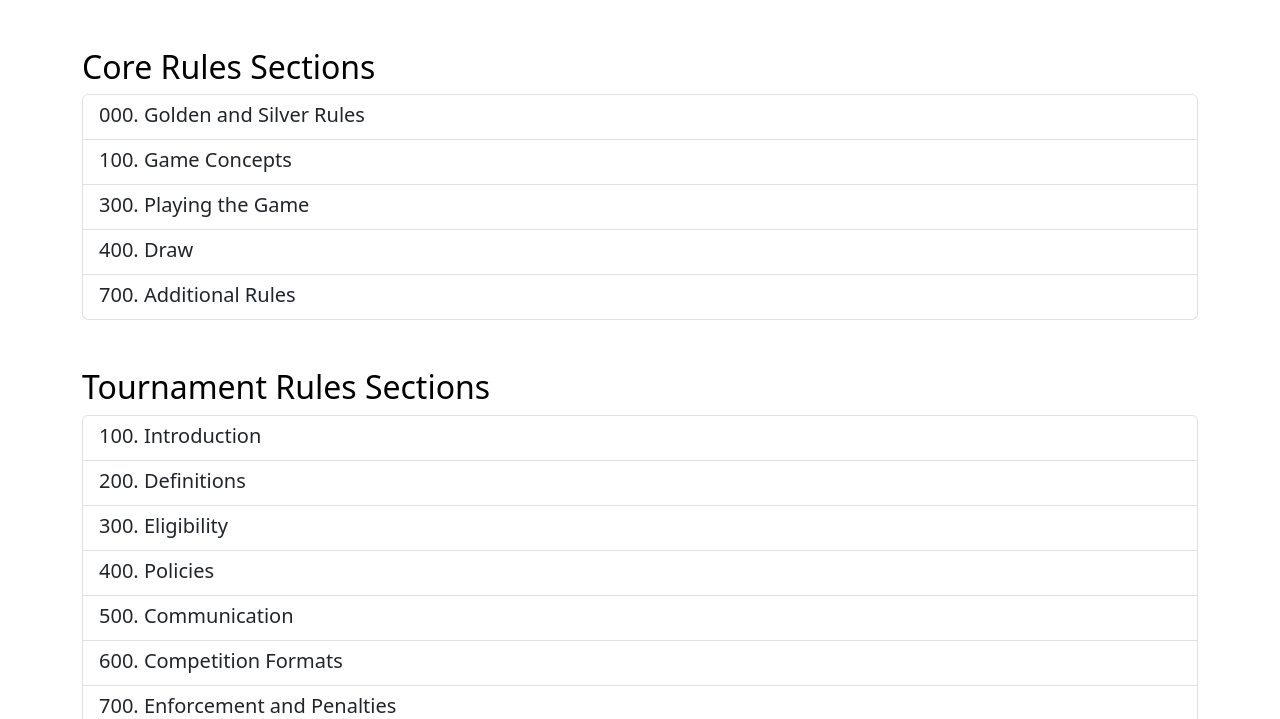
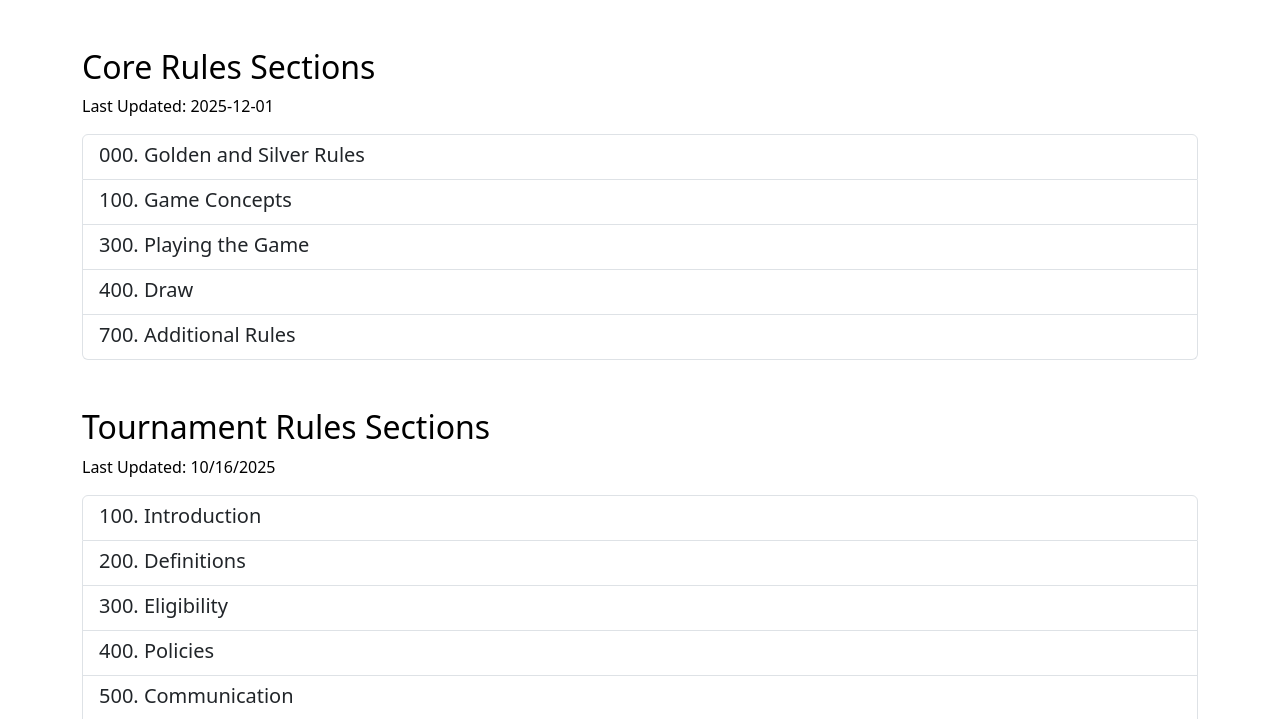
Before and after one commit to diracdeltafunct/orulings, a Django app: page / in a window 1280 px wide. Shown: the part 71-790 px from the top of the page. Run offline with Django 5.2, Linux system fonts and the light colour scheme; data comes from the database, SQL or seed files in the repository; data that the repository does not hold is empty; parts of the project's set-up code (start-up, migrations or seed data) failed here and were passed over; some libraries are stand-ins or nearby versions.

Commit message:
added edited dates

```diff
--- a/post/templates/blog_index.html
+++ b/post/templates/blog_index.html
@@ -16,6 +16,7 @@
     {% if crsections %}
         <div class="crsections mt-5">
             <h2>Core Rules Sections</h2>
+            <p>Last Updated: 2025-12-01</p>
             <div class="list-group">
                 {% for section in crsections %}
                     <a href="{{ section.url }}" class="list-group-item list-group-item-action">
@@ -29,6 +30,7 @@
     {% if trsections %}
         <div class="trsections mt-5">
             <h2>Tournament Rules Sections</h2>
+            <p>Last Updated: 10/16/2025</p>
             <div class="list-group">
                 {% for section in trsections %}
                     <a href="{{ section.url }}" class="list-group-item list-group-item-action">
--- a/post/templates/crsection_detail.html
+++ b/post/templates/crsection_detail.html
@@ -12,6 +12,7 @@
                 <li class="breadcrumb-item active" aria-current="page">Section {{ section.section }}</li>
             </ol>
         </nav>
+        <p class="text-muted">Last Updated: 2025-12-01</p>
 
         {% if parent_section %}
         <div class="mb-3">
--- a/post/templates/trsection_detail.html
+++ b/post/templates/trsection_detail.html
@@ -12,6 +12,7 @@
                 <li class="breadcrumb-item active" aria-current="page">Section {{ section.section }}</li>
             </ol>
         </nav>
+        <p class="text-muted">Last Updated: 10/16/2025</p>
 
         {% if parent_section %}
         <div class="mb-3">
```
